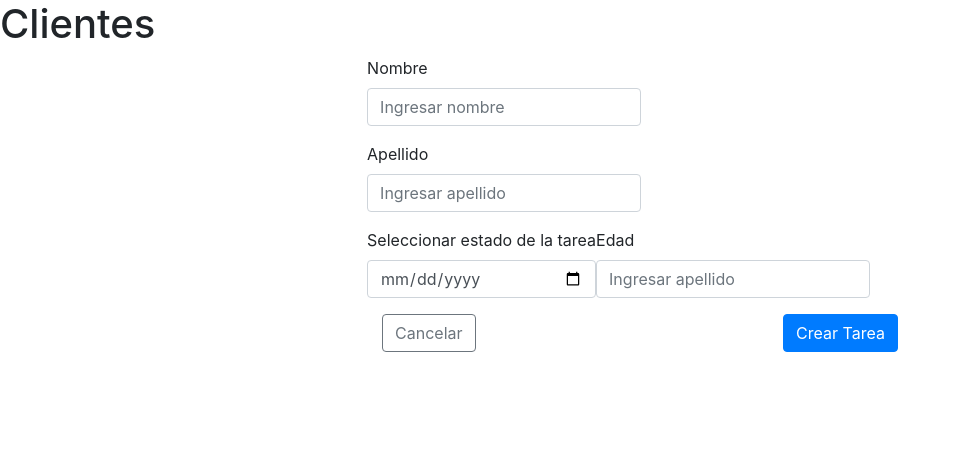
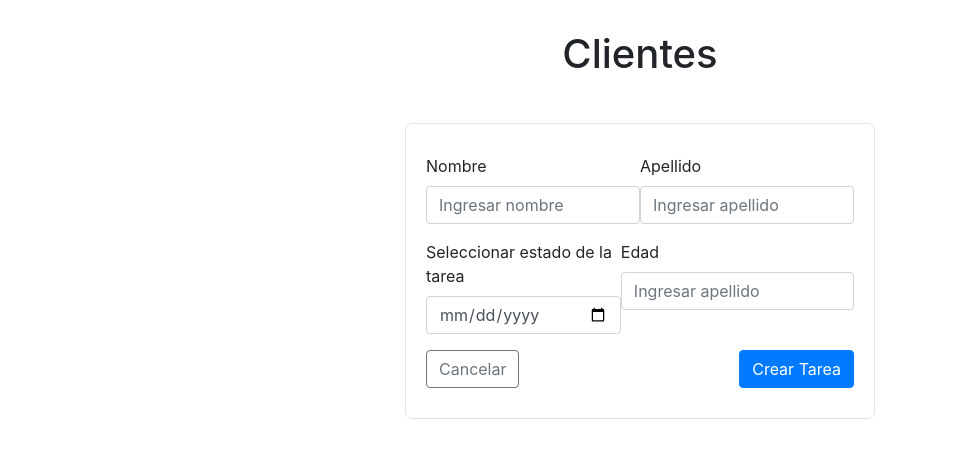
Before and after one commit to nestorguio7/proyecto-angular-Nestor, an Angular app: page /nuevo in a window 1280 px wide. Shown: the top 458 px of the page, without its empty margins (0-959 px from the left). Built offline with nearby package versions, Linux system fonts and the light colour scheme.

Commit message:
styles form

```diff
--- a/src/app/app.component.html
+++ b/src/app/app.component.html
@@ -1,3 +1,3 @@
-<h1>Clientes</h1>
+<h1 class="text-center">Clientes</h1>
 
 <router-outlet></router-outlet>
--- a/src/app/app.component.scss
+++ b/src/app/app.component.scss
@@ -0,0 +1,3 @@
+h1 {
+  margin: 30px 0;
+}
--- a/src/app/nuevo/nuevo.component.html
+++ b/src/app/nuevo/nuevo.component.html
@@ -4,7 +4,7 @@
   <form class="col-5 wrapper-form" [formGroup]="grupo" (ngSubmit)="newUser()">
     <!-- <h3 class="text-center">Tarea nueva</h3> -->
 
-    <div class="row">
+    <div class=" d-flex justify-content-between">
       <div class="form-group">
         <label class="label">Nombre</label>
         <input
@@ -25,7 +25,7 @@
       </div>
     </div>
 
-    <div class="row">
+    <div class=" d-flex justify-content-between">
       <div class="form-group">
         <div class="control">
           <div class="select is-info">
--- a/src/app/nuevo/nuevo.component.scss
+++ b/src/app/nuevo/nuevo.component.scss
@@ -0,0 +1,8 @@
+form {
+  border: solid 1px #dde2e6;
+  border-radius: 7px;
+  width: 100%;
+  max-width: 470px;
+  margin: 15px;
+  padding: 30px 20px;
+}
--- a/src/styles.scss
+++ b/src/styles.scss
@@ -1 +1,6 @@
 /* You can add global styles to this file, and also import other style files */
+html,
+body {
+  margin: 0;
+  padding: 0;
+}
```
